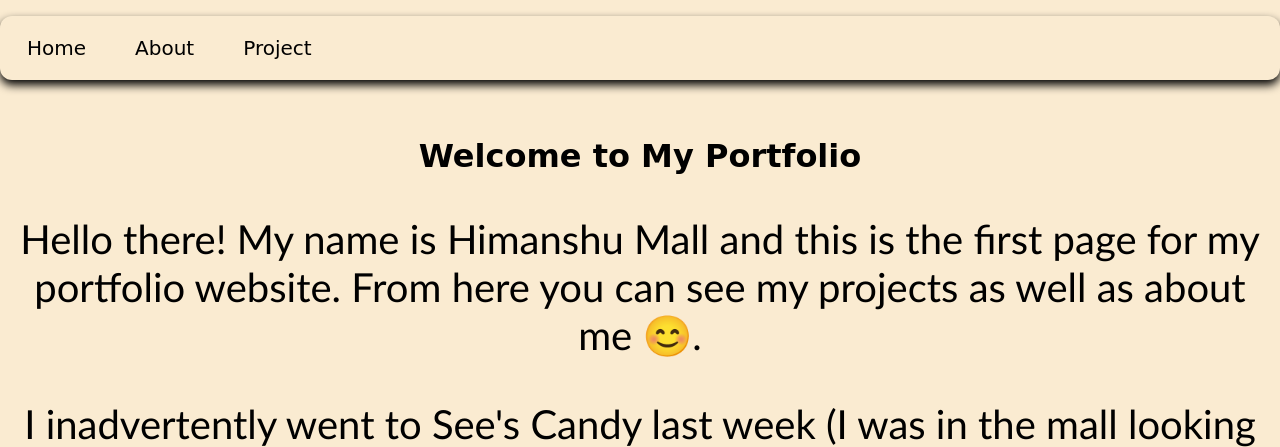
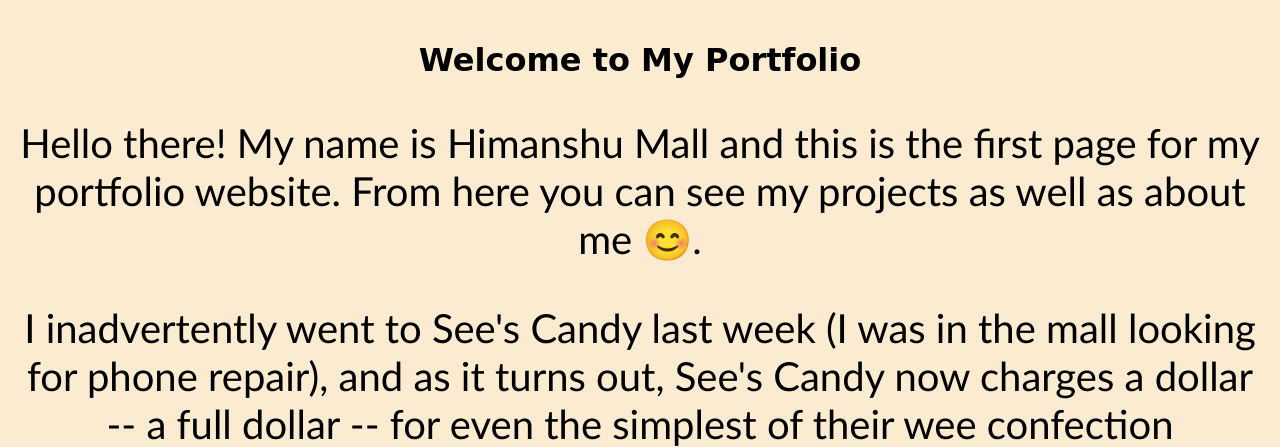
Before and after one commit to Hitman7084/My_Portfolio, a Flask app: page / in a window 1280 px wide. Shown: the top 447 px of the page. Run offline with Flask 3, Linux system fonts and the light colour scheme.

Commit message:
Update base.html

```diff
--- a/templates/base.html
+++ b/templates/base.html
@@ -7,13 +7,7 @@
     <link rel="stylesheet" href="{{ url_for('static', filename='css/styles.css') }}">
 </head>
 <body data-theme = "light">
-    <nav>
-        <ul>
-            <li><a href = "{{ url_for('home') }}"> Home </a></li>
-            <li><a href = "{{ url_for('about') }}"> About </a></li>
-            <li><a href = "{{ url_for('projects') }}"> Project </a></li>
-        </ul>
-    </nav>
+
     <div class = "container">
         {% block content %}{% endblock %}
     </div>
```
